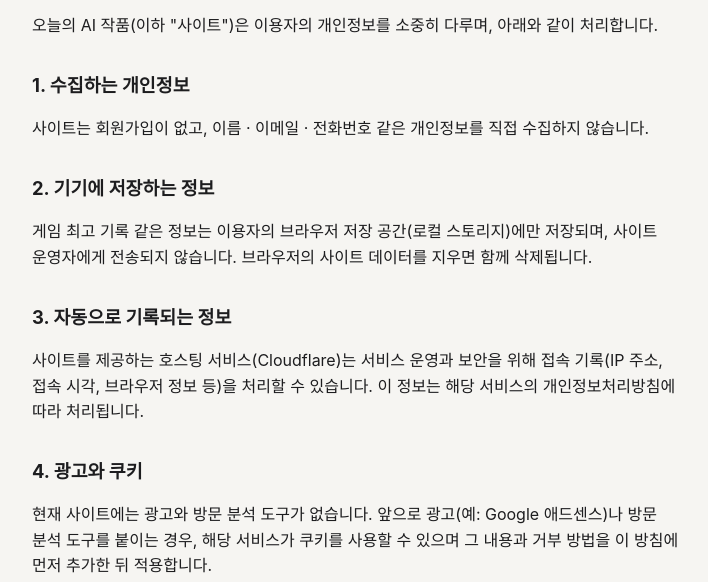
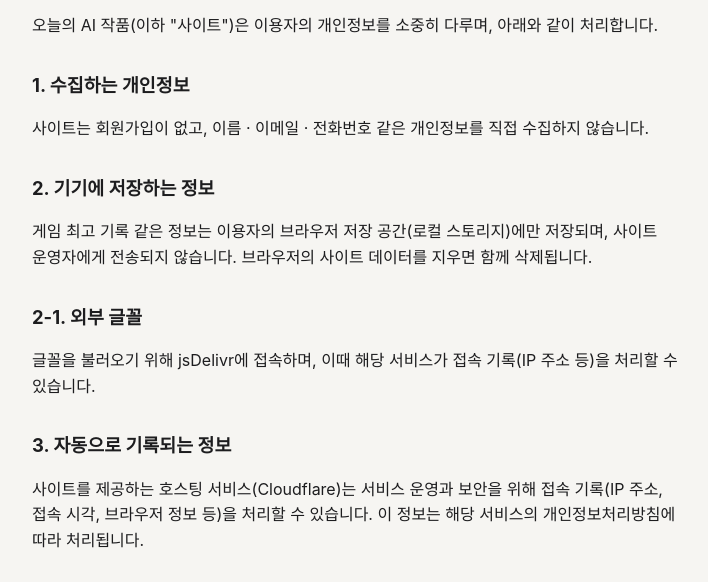
Before and after one commit to today-ai-works/site, a plain HTML site: page privacy/index.html in a window 1280 px wide. Shown: the part 146-728 px from the top of the page, without its empty margins (284-992 px from the left). Drawn offline with Linux system fonts and the light colour scheme; a web font is replaced by a local one.

Commit message:
개인정보처리방침에 외부 글꼴(jsDelivr) 안내 추가
Co-Authored-By: Claude Opus 5.5 <noreply@anthropic.com>

```diff
--- a/privacy/index.html
+++ b/privacy/index.html
@@ -23,6 +23,9 @@
     <h2>2. 기기에 저장하는 정보</h2>
     <p>게임 최고 기록 같은 정보는 이용자의 브라우저 저장 공간(로컬 스토리지)에만 저장되며, 사이트 운영자에게 전송되지 않습니다. 브라우저의 사이트 데이터를 지우면 함께 삭제됩니다.</p>
 
+    <h2>2-1. 외부 글꼴</h2>
+    <p>글꼴을 불러오기 위해 jsDelivr에 접속하며, 이때 해당 서비스가 접속 기록(IP 주소 등)을 처리할 수 있습니다.</p>
+
     <h2>3. 자동으로 기록되는 정보</h2>
     <p>사이트를 제공하는 호스팅 서비스(Cloudflare)는 서비스 운영과 보안을 위해 접속 기록(IP 주소, 접속 시각, 브라우저 정보 등)을 처리할 수 있습니다. 이 정보는 해당 서비스의 개인정보처리방침에 따라 처리됩니다.</p>
 
```
